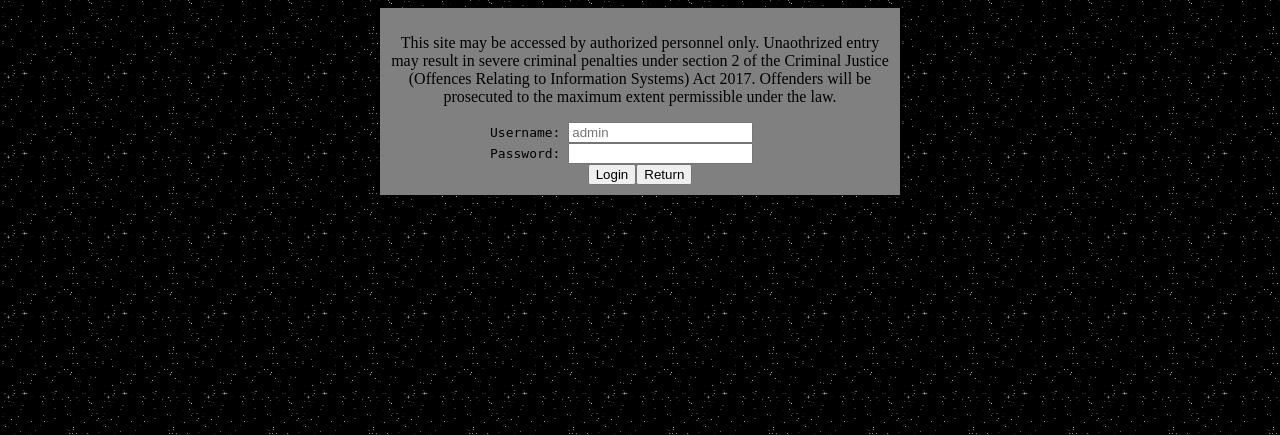
After one commit to Sn4u/site, a Flask app: page /login in a window 1280 px wide. The commit adds this page. Shown: the top 435 px of the page. Run offline with Flask 3, Linux system fonts and the light colour scheme.

Commit message:
added login page

```diff
--- a/main.py
+++ b/main.py
@@ -13,7 +13,12 @@ def nft():
 
 @app.route("/guestbook")
 def guestbook():
-    return render_template("guestbook .html")
+    return render_template("guestbook.html")
+
+@app.route("/login")
+def login():
+    return render_template("login.html")
+
 
 if __name__ == "__main__":
     extra_files = ["static/style.css", "templates/base.html"]
--- /dev/null
+++ b/static/login.js
@@ -0,0 +1,17 @@
+`use strict`
+function login(){
+    const user = document.getElementById("username")
+    const pass = document.getElementById("password")
+    const container = document.getElementById("container")
+
+    if (!user.value.trim()){
+        alert("'Username' is a required field.");
+        return
+    }
+    else if (!pass.value){
+        alert("'Password' is a required field.");
+    }
+    else {
+        document.location.href = "./"
+    }
+}
--- a/static/style.css
+++ b/static/style.css
@@ -9,7 +9,6 @@
 
 body {
     background-color: #101010;
-    /* background-image: url(https://64.media.tumblr.com/fd0e871d6315e4625e6dac52ee0ae93c/tumblr_inline_n25fc5fAKv1qhwjx8.jpg), url(https://64.media.tumblr.com/9918c6e8c35ec72202823c80be2cf654/tumblr_inline_n25fbtRehS1qhwjx8.jpg); */    background-repeat: repeat, repeat;
     background-image: url(stars_bg.gif);
     background-size: 100px 80px;
     cursor: url(https://ani.cursors-4u.net/cursors/cur-13/cur1157.png), auto !important;
@@ -264,7 +263,7 @@ h1.title_banner {
     user-select: none;
 
 }
-div.sidebar_gif{
+div.text_and_icon{
     display: flex;
     align-items: center;
 }
@@ -293,18 +292,31 @@ footer{
     text-align: center;
 }
 
-/* button {
-    border-left: 1px solid #fff;
-    border-top: 1px solid #fff;
-    border-right: 1px solid #848484;
-    border-bottom: 1px solid #848484;
-    background-color: transparent;
-    padding: 3px 15px 3px 15px;
-  }
-
-button:active {
-    border-right: 1px solid #fff;
-    border-bottom: 1px solid #fff;
-    border-left: 1px solid #848484;
-    border-top: 1px solid #848484;
-  } */
+form{
+    background-color: gray;
+    display: inline-block;
+    padding: 10px;
+    width: 500px;
+}
+input{
+}
+div.form {
+    display: flex;
+    justify-content: center;
+}
+div #buttons{
+    display: flex;
+    justify-content: center;
+}
+label{
+    width: auto;
+    font-family: monospace;
+}
+form > p {
+    text-align: center;
+}
+form > div{
+    margin: 0 auto;
+    max-width: 300px;
+    display: grid;
+}
--- /dev/null
+++ b/templates/head.html
@@ -0,0 +1,10 @@
+<!DOCTYPE html>
+<html lang="en">
+
+<head>
+  <meta charset="UTF-8">
+  <meta name="viewport" content="width=device-width, initial-scale=1.0">
+  <meta http-equiv="X-UA-Compatible" content="ie=edge">
+  <title>Tytus' Homepage</title>
+  <link rel="stylesheet" href="static/style.css">
+</head>
--- /dev/null
+++ b/templates/login.html
@@ -0,0 +1,30 @@
+{% include 'head.html' %}
+<script src="{{url_for('static', filename='login.js')}}"></script>
+
+<div class="form">
+    <form>
+        <p>
+            This site may be accessed by authorized personnel only. Unaothrized entry may result in severe criminal
+            penalties under section 2 of the Criminal Justice (Offences Relating to Information Systems) Act 2017.
+            Offenders will be prosecuted to the maximum extent permissible under the law.
+        </p>
+        <div id="container">
+                <label>Username:
+                    <input id="username" type="text" list="usernames" placeholder="admin" />
+                    <datalist id="usernames">
+                        <option value="admin">admin</option>
+                        <option value="webmaster">webmaster</option>
+                        <option value="guest">guest</option>
+                        <option value="Bush Jr.">Bush Jr.</option>
+                    </datalist>
+                </label>
+                <label>Password:
+                    <input id="password" type="password">
+                </label>
+            <div id="buttons">
+                <button type="button" onclick="login()">Login</button>
+                <button type="button" onclick="history.back()">Return</button>
+            </div>
+        </div>
+    </form>
+</div>
```
Also changed, not shown: templates/base.html (+8 -13 lines), static/login3.png (added), static/someeviltext.gif.
